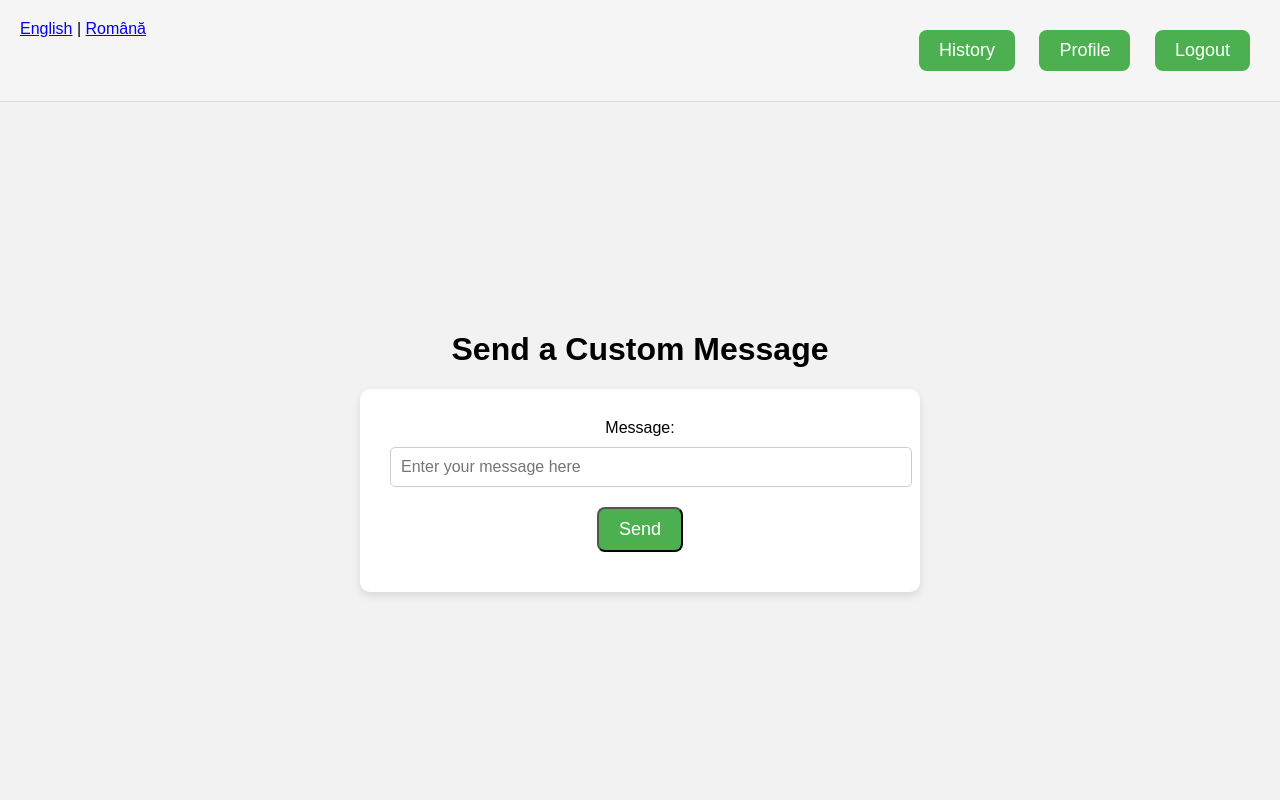
After one commit to AntoneseiCristian/AI-Powered-Fitness-Assistant-with-WhatsApp-Integration, a Flask app: page /message in a window 1280 px wide. The commit adds this page. Run offline with Flask 3, Linux system fonts and the light colour scheme; a user stored in the database is signed in.

```diff
--- a/app.py
+++ b/app.py
@@ -140,6 +140,9 @@ def history():
     dates = [record.date.strftime('%Y-%m-%d') for record in bmi_records]
     bmis = [record.bmi for record in bmi_records]
 
+    print(dates)  # Add this line to print the dates data
+    print(bmis)  # Add this line to print the bmis data
+
     return render_template('history.html', bmi_records=bmi_records, dates=dates, bmis=bmis)
 
 @app.route('/profile', methods=['GET', 'POST'])
@@ -166,8 +169,18 @@ def profile():
         return redirect(url_for('index'))
     return render_template('profile.html', form=form)
 
+@app.route('/message', methods=['GET', 'POST'])
+@login_required
+def message():
+    if request.method == 'POST':
+        custom_message = request.form.get('message')
+        send_whatsapp_message(custom_message)
+        flash('Message sent successfully.')
+        return redirect(url_for('message'))
+    return render_template('message.html')
+
+
 def calculate_bmi(weight, height):
-    send_whatsapp_message()
     return round(weight / ((height / 100) ** 2), 2)
 
 
--- /dev/null
+++ b/templates/base.html
@@ -0,0 +1,27 @@
+<!DOCTYPE html>
+<html lang="en">
+<head>
+    <meta charset="UTF-8">
+    <meta http-equiv="X-UA-Compatible" content="IE=edge">
+    <meta name="viewport" content="width=device-width, initial-scale=1.0">
+    <link rel="stylesheet" href="{{ url_for('static', filename='styles.css') }}">
+    <script src="https://cdn.jsdelivr.net/npm/chart.js"></script>
+    <title>{% block title %}{% endblock %}</title>
+</head>
+<body>
+    <div class="navbar">
+        <div class="language-selection">
+            <a href="{{ url_for('setlang', lang='en') }}">English</a> |
+            <a href="{{ url_for('setlang', lang='ro') }}">Română</a>
+        </div>
+        <div class="logout-button">
+            {% if request.path != url_for('history') %}
+            <a href="{{ url_for('history') }}" class="btn">History</a>
+            {% endif %}
+            <a href="{{ url_for('profile') }}" class="btn">Profile</a>
+            <a href="{{ url_for('logout') }}" class="btn">Logout</a>
+        </div>
+    </div>
+    {% block content %}{% endblock %}
+</body>
+</html>
--- /dev/null
+++ b/templates/message.html
@@ -0,0 +1,18 @@
+{% extends "base.html" %}
+
+{% block title %}
+Send a Custom Message
+{% endblock %}
+
+{% block content %}
+<div class="container">
+    <h1>Send a Custom Message</h1>
+    <form method="POST" class="form-inline">
+        <div class="form-group mb-2">
+            <label for="message" class="sr-only">Message:</label>
+            <input type="text" class="form-control" id="message" name="message" placeholder="Enter your message here" required>
+        </div>
+        <button type="submit" class="btn btn-primary mb-2">Send</button>
+    </form>
+</div>
+{% endblock %}
```
Also changed, not shown: templates/history.html (+8 -21 lines), whatsapp_message.py (+5 -5 lines), instance/bmi_app.db.
